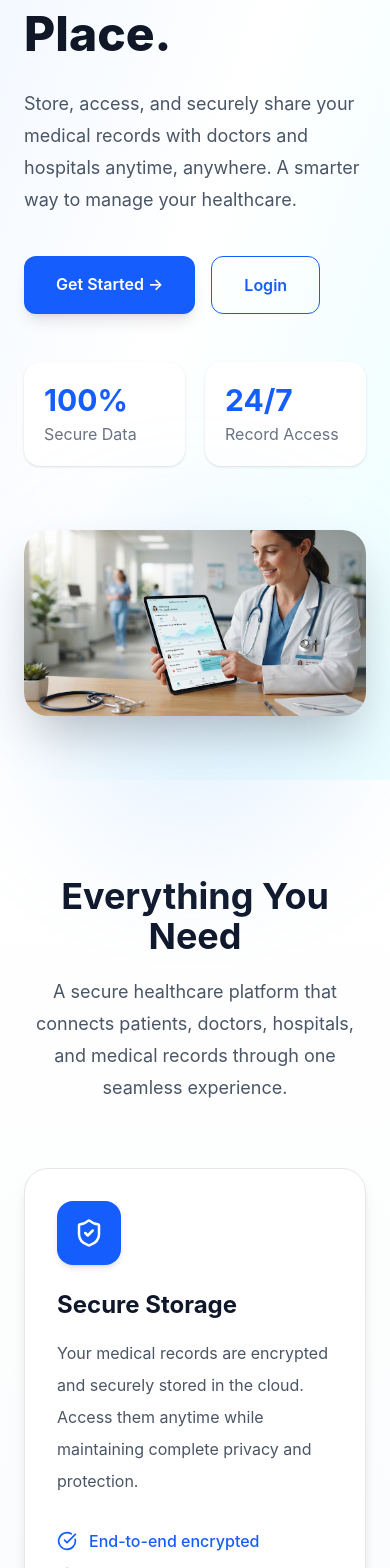
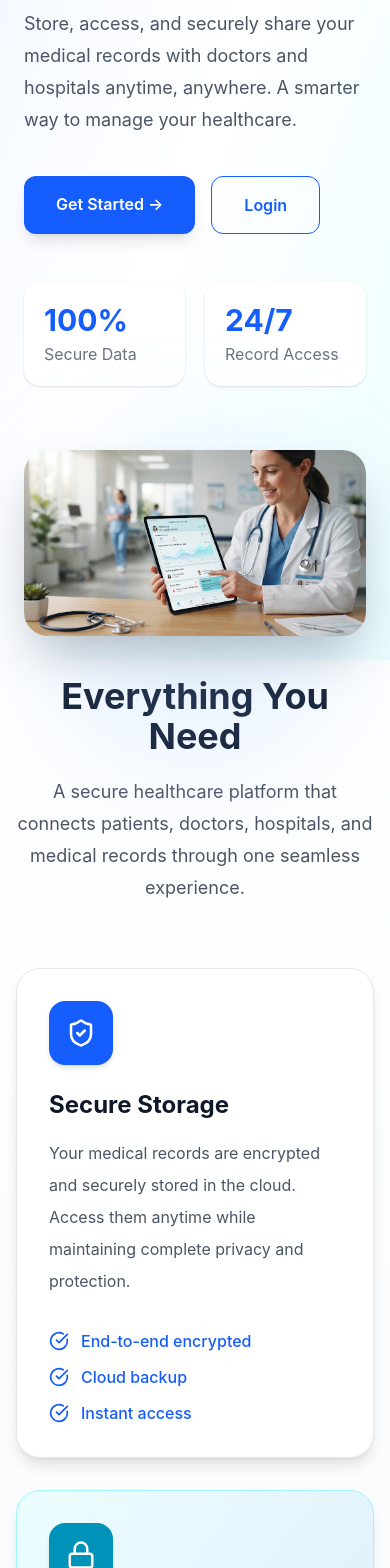
Before and after one commit to tanusolanki-25/HealthConnect, a React (Vite) app in the folder frontend/: page / in a window 390 px wide. Shown: the part 432-2000 px from the top of the page. Built offline with nearby package versions, Linux system fonts and the light colour scheme; no server answers.

Commit message:
changes in frontend

```diff
--- a/frontend/src/auth/DoctorForm.jsx
+++ b/frontend/src/auth/DoctorForm.jsx
@@ -31,7 +31,7 @@ function DoctorForm() {
   return (
      <div className="min-h-screen bg-[#f5f7ff] flex flex-col items-center justify-center px-4 relative overflow-hidden">
       {/* Card */}
-      <div className="relative z-10 bg-white rounded-2xl shadow-md w-full max-w-md p-4 mt-10 mb-4">
+      <div className="relative z-10 bg-white rounded-2xl shadow-md w-full max-w-md p-4 m-4">
         <div className="flex items-center gap-2 text-blue-600 font-bold text-xl mb-2">
           <img src="/favicon.png" alt="logo" className="w-12 h-12" />
           <span>HealthConnect</span>
--- a/frontend/src/auth/HospitlaForm.jsx
+++ b/frontend/src/auth/HospitlaForm.jsx
@@ -31,7 +31,7 @@ function HospitlForm() {
   return (
       <div className="min-h-screen bg-[#f5f7ff] flex flex-col items-center justify-center px-4 relative overflow-hidden">
       {/* Card */}
-      <div className="relative z-10 bg-white rounded-2xl shadow-md w-full max-w-md p-4 mt-10">
+      <div className="relative z-10 bg-white rounded-2xl shadow-md w-full max-w-md p-4">
         <div className="flex items-center gap-2 text-blue-600 font-bold text-xl mb-2">
           <img src="/favicon.png" alt="logo" className="w-12 h-12" />
           <span>HealthConnect</span>
--- a/frontend/src/auth/PatientForm.jsx
+++ b/frontend/src/auth/PatientForm.jsx
@@ -28,9 +28,9 @@ function PatientForm({ onDone }) {
   };
 
   return (
-    <div className="min-h-screen bg-[#f5f7ff] flex flex-col items-center justify-center px-4 mt-10 relative overflow-hidden">
+    <div className="min-h-screen bg-[#f5f7ff] flex flex-col items-center justify-center px-4 relative overflow-hidden">
       {/* Card */}
-      <div className="relative z-10 bg-white rounded-2xl shadow-md w-full max-w-md p-4 mt-10 mb-4">
+      <div className="relative z-10 bg-white rounded-2xl shadow-md w-full max-w-md p-4 m-4">
         <div className="flex items-center gap-2 text-blue-600 font-bold text-xl mb-2">
           <img src="/favicon.png" alt="logo" className="w-12 h-12" />
           <span>HealthConnect</span>
--- a/frontend/src/auth/Register.jsx
+++ b/frontend/src/auth/Register.jsx
@@ -27,7 +27,7 @@ function Register() {
   };
 
   return (
-    <div className="flex items-center justify-center min-h-screen bg-gray-100 p-6 mt-15">
+    <div className="flex items-center justify-center min-h-screen bg-gray-100 p-6">
       <div className="w-full max-w-md rounded-2xl bg-white p-8 shadow-xl">
         <div className="flex items-center gap-2 text-blue-600 font-bold text-xl">
           <img src="/favicon.png" alt="logo" className="w-12 h-12" />
--- a/frontend/src/auth/login.jsx
+++ b/frontend/src/auth/login.jsx
@@ -33,9 +33,9 @@ export default function Login() {
 };
 
   return (
-    <div className="min-h-screen bg-[#f5f7ff] flex flex-col items-center justify-center px-4 relative overflow-hidden">
+    <div className="min-h-screen bg-[#f5f7ff] flex flex-col items-center justify-center relative overflow-hidden">
       {/* Card */}
-      <div className="relative z-10 bg-white rounded-2xl shadow-md w-full max-w-md p-8 mt-10">
+      <div className="relative z-10 bg-white rounded-2xl shadow-md w-full max-w-md p-8">
         <div className="flex items-center gap-2 text-blue-600 font-bold text-xl mb-6">
           <img src="/favicon.png" alt="logo" className="w-12 h-12" />
           <span>HealthConnect</span>
--- a/frontend/src/dashboard/DoctorDashboard.jsx
+++ b/frontend/src/dashboard/DoctorDashboard.jsx
@@ -79,8 +79,8 @@ export default function DoctorDashboard() {
   const pendingSentRequests = data.permissions.filter((p) => p.status === "pending")
   const upcomingAppointments = data.appointments.filter((a) => a.status === "booked")
 return (
-  <div className="min-h-screen mt-15 bg-slate-100 py-8 mt-12">
-    <div className="max-w-7xl mx-auto px-6 space-y-6">
+  <div className="min-h-screen bg-slate-100 py-4">
+    <div className="max-w-7xl mx-auto px-4 space-y-6">
 
       {/* Header */}
       <div className="bg-white border-gray-100 text-blue-700 rounded-2xl p-4 shadow-sm border">
--- a/frontend/src/dashboard/HospitalDashboard.jsx
+++ b/frontend/src/dashboard/HospitalDashboard.jsx
@@ -8,7 +8,7 @@ import {
 
 export default function HospitalDashboard() {
   return (
-    <div className="min-h-screen bg-slate-50 p-8 mt-15">
+    <div className="min-h-screen bg-slate-50 p-4">
 
       {/* Header */}
       <div className="bg-white border border-blue-100 rounded-2xl shadow-sm p-6 flex items-center gap-5">
--- a/frontend/src/dashboard/PatientDashboard.jsx
+++ b/frontend/src/dashboard/PatientDashboard.jsx
@@ -79,7 +79,7 @@ export default function PatientDashboard() {
   );
 
  return (
-  <div className="min-h-screen mt-20 bg-gradient-to-br from-slate-50 via-blue-50 to-cyan-50 p-6">
+  <div className="min-h-screen bg-gradient-to-br from-slate-50 via-blue-50 to-cyan-50 p-4">
     <div className="max-w-7xl mx-auto space-y-6">
 
       {/* ================= HEADER ================= */}
--- a/frontend/src/pages/About.jsx
+++ b/frontend/src/pages/About.jsx
@@ -10,8 +10,8 @@ import {
 
 function About() {
 return (
-  <section className="py-24 bg-gradient-to-b from-white to-slate-50">
-    <div className="max-w-7xl mx-auto px-6">
+  <section className="p-4 bg-gradient-to-b from-white to-slate-50">
+    <div className="max-w-7xl mx-auto">
 
       {/* Heading */}
       <div className="text-center max-w-3xl mx-auto mb-16">
--- a/frontend/src/pages/Features.jsx
+++ b/frontend/src/pages/Features.jsx
@@ -3,7 +3,7 @@ import doctorimg from "../assets/doctorimg.png"
 
 function Features() {
  return (
-  <section className="relative overflow-hidden bg-gradient-to-r from-blue-700 via-blue-600 to-cyan-500 py-24">
+  <section className="relative overflow-hidden bg-gradient-to-r from-blue-700 via-blue-600 to-cyan-500 p-14">
 
     {/* Background Blur Effects */}
     <div className="absolute -top-20 -left-20 h-72 w-72 rounded-full bg-white/10 blur-3xl"></div>
--- a/frontend/src/pages/HeroSection.jsx
+++ b/frontend/src/pages/HeroSection.jsx
@@ -4,8 +4,8 @@ import { ShieldCheck, Lock, Play } from "lucide-react";
 
 function HeroSection() {
  return (
-  <section className="min-h-screen mt-10 bg-gradient-to-br from-blue-50 via-white to-cyan-50 flex items-center">
-    <div className="max-w-7xl mx-auto px-6 py-16 grid lg:grid-cols-2 gap-16 items-center">
+  <section className="min-h-screen bg-gradient-to-br from-blue-50 via-white to-cyan-50 flex items-center">
+    <div className="max-w-7xl mx-auto px-6 py-6 grid lg:grid-cols-2 gap-16 items-center">
 
       {/* Left Content */}
       <div>
```
